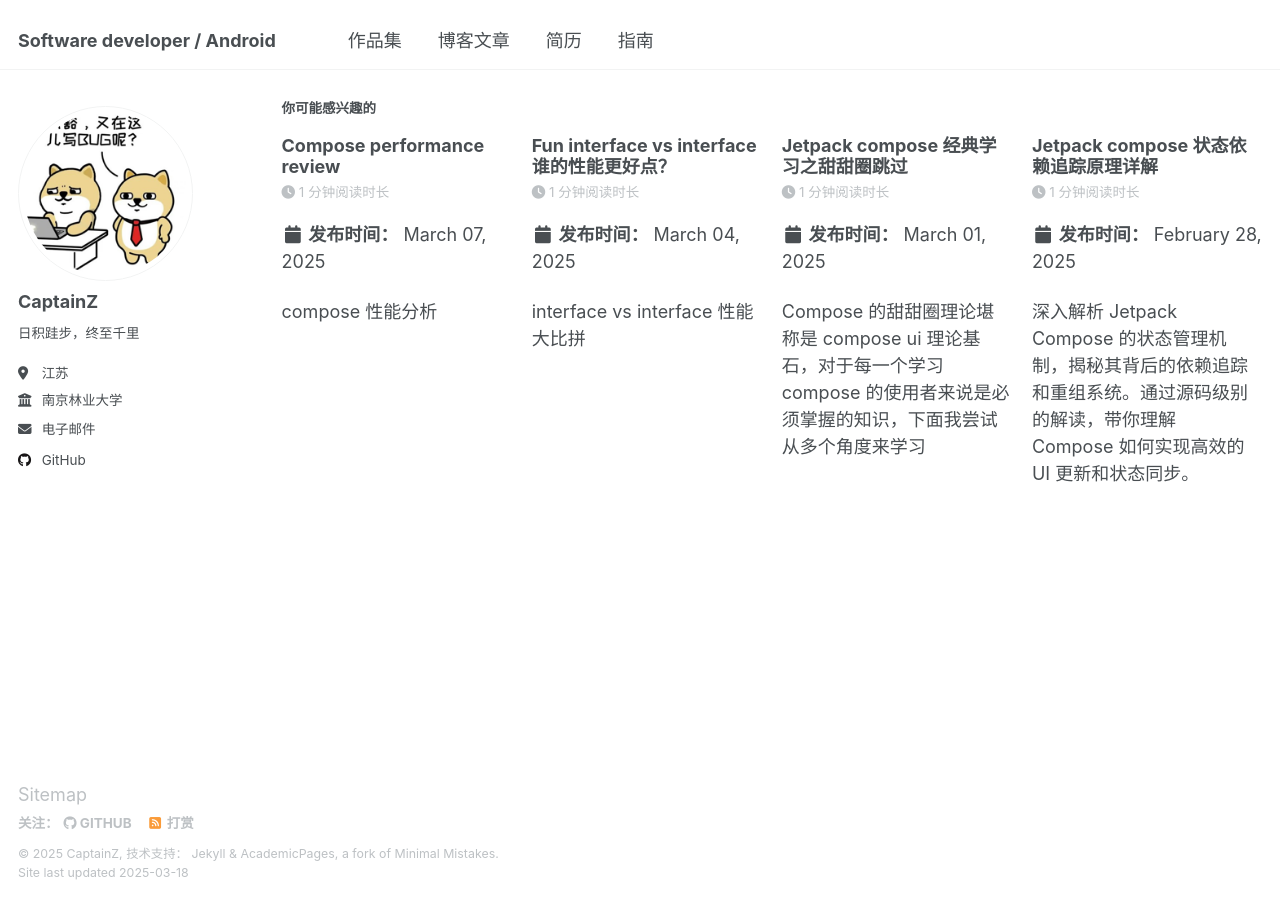
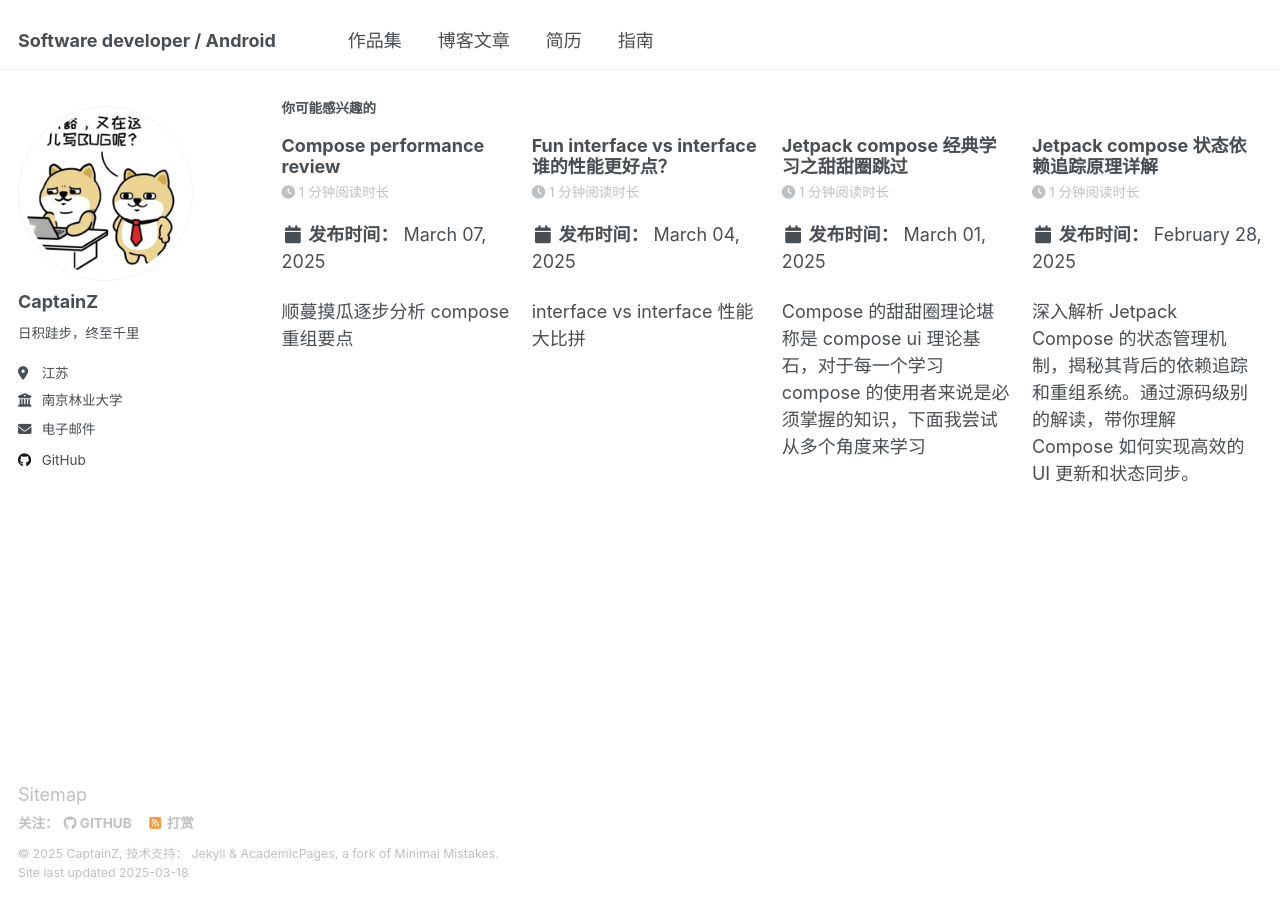
Before and after one commit to jelychow/jelychow.github.io, a Jekyll site: the page built from _posts/2024-09-22-整点活！Android 端的 AI 消除安排.md, in a window 1280 px wide and 900 px high, scrolled down 2247 px. Built offline with Jekyll 4.4.1, drawn with Linux system fonts in a browser that asks for light colours; comment, search, counter and statistics services are not loaded.

Commit message:
feat: update excerpt

```diff
--- a/_posts/2025-03-07-compose performance review.md
+++ b/_posts/2025-03-07-compose performance review.md
@@ -1,6 +1,6 @@
 ---
 theme: smartblue
-excerpt: "compose 性能分析"
+excerpt: "顺蔓摸瓜逐步分析 compose 重组要点"
 ---
 # compose performance review
 
```
